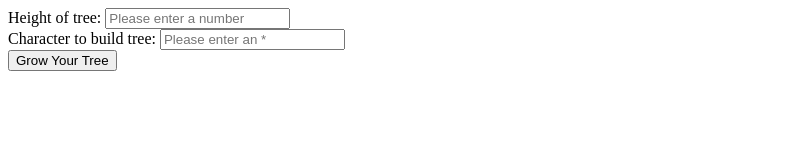
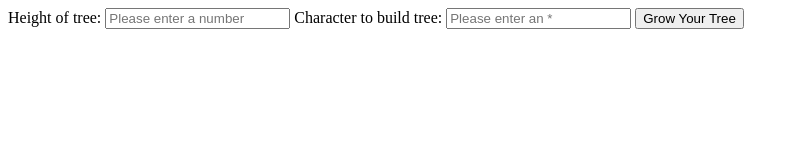
Before and after one commit to nss-day-cohort-14/static-web-js-glenngineer1, a plain HTML site: page index.html in a window 1280 px wide. Shown: the whole page, without its empty margins (0-799 px from the left). Drawn offline with Linux system fonts and the light colour scheme.

Commit message:
have it all working

```diff
--- a/index.html
+++ b/index.html
@@ -8,17 +8,13 @@
 </head>
 <body>
 
-  <div>
     <label for="Height">Height of tree: </label>
     <input id="height" type="text" name="height" placeholder="Please enter a number">
-  </div>
 
-  <div>
     <label for="Character">Character to build tree: </label>
     <input id="character" type="text" name="character" placeholder="Please enter an *">
-  </div>
 
-  <button id="submit" type="submit">Grow Your Tree</button>
+    <input id="submit" type="button" name="submit" value="Grow Your Tree">
 
   <script src="quiz.js"></script>
 </body>
--- a/quiz.js
+++ b/quiz.js
@@ -8,7 +8,7 @@ newSubmit.addEventListener("click", getValues);
 
 window.addEventListener("keyup", submitOnEnter);
 function submitOnEnter(event) {
-  if (event.keycode === 13) {
+  if (event.keyCode === 13) {
     getValues();
   }
 }
```
